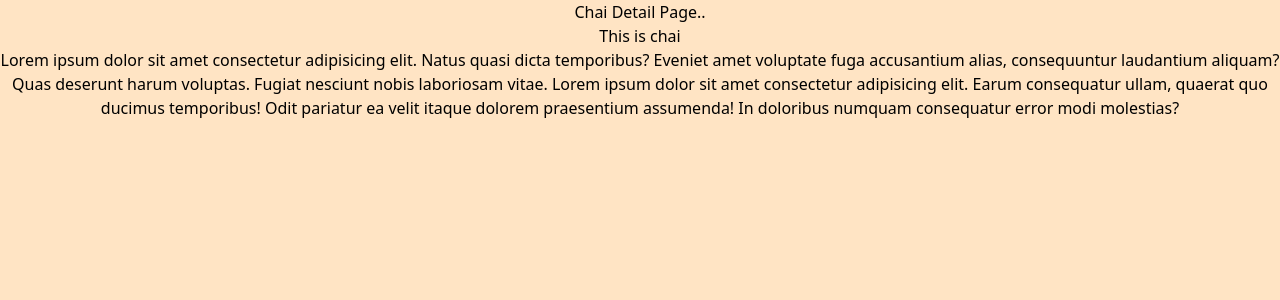
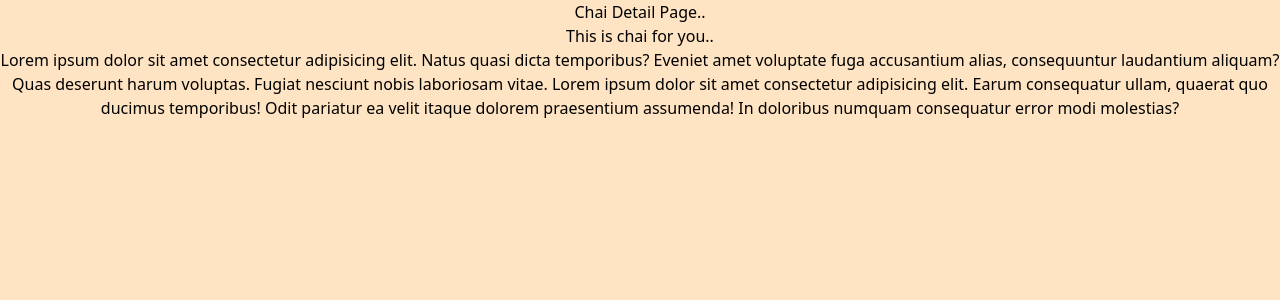
Before and after one commit to Rahulvishwakarma19/chai, a Django app: page /chai/1/ in a window 1280 px wide. Shown: the part 24-324 px from the top of the page. Run offline with Django 3.2, Linux system fonts and the light colour scheme; data comes from the database, SQL or seed files in the repository; some libraries are stand-ins or nearby versions.

Commit message:
small update

```diff
--- a/chaiourDjango/chai/templates/chai_detail.html
+++ b/chaiourDjango/chai/templates/chai_detail.html
@@ -6,7 +6,7 @@ Chai page
 
 {% block content %}
 <h1>Chai Detail Page..</h1>
-<h2>This is chai</h2>
+<h2>This is chai for you..<h2>
 <p>Lorem ipsum dolor sit amet consectetur adipisicing elit. Natus quasi dicta temporibus? Eveniet amet voluptate fuga accusantium alias, consequuntur laudantium aliquam? Quas deserunt harum voluptas. Fugiat nesciunt nobis laboriosam vitae. Lorem ipsum dolor sit amet consectetur adipisicing elit. Earum consequatur ullam, quaerat quo ducimus temporibus! Odit pariatur ea velit itaque dolorem praesentium assumenda! In doloribus numquam consequatur error modi molestias?</p>
 <h3>{{ chai.name }}</h3>
 <p>{{ chai.description }}</p>
--- a/chaiourDjango/chai/templates/chai_store.html
+++ b/chaiourDjango/chai/templates/chai_store.html
@@ -6,6 +6,7 @@ Chai stores page
 
 {% block content %}
 <h1>test content for froms </h1>
+<h2>that us page..</h2>
 <p>Lorem ipsum dolor sit amet consectetur, adipisicing elit. Quod molestiae, labore aperiam quasi, illo expedita possimus vitae sequi harum voluptates impedit, incidunt provident reprehenderit corrupti. At nemo recusandae porro atque. Lorem ipsum dolor, sit amet consectetur adipisicing elit. Temporibus nobis assumenda, fugit nemo sint velit quis dolore non. Ipsa possimus reiciendis nostrum saepe natus quia quod facere ipsum in. Voluptatem!</p>
 <form method="POST">
     {% csrf_token %}
```
